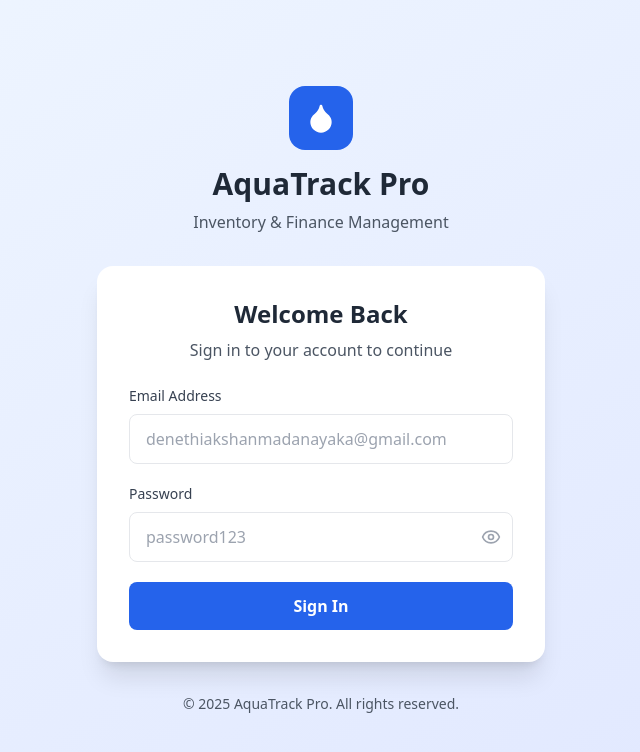
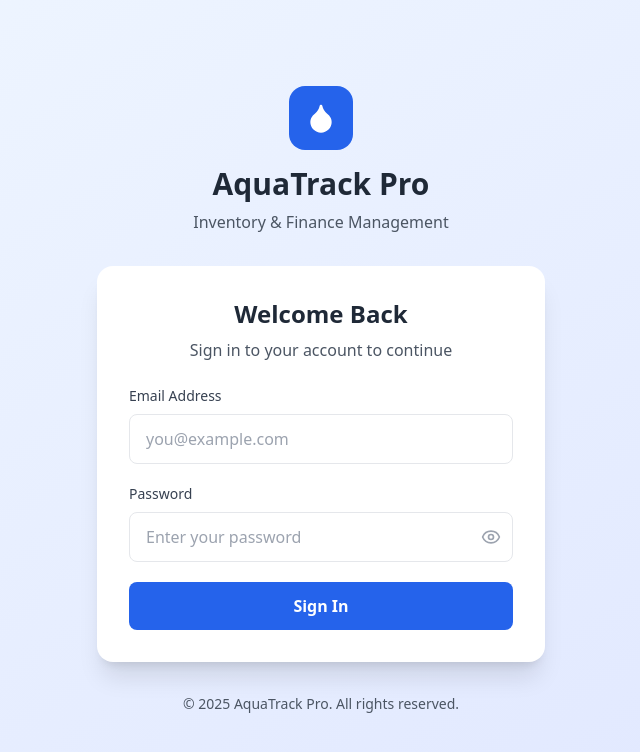
Before and after one commit to dulanjafernando/Inventory-Management, a React (Vite) app in the folder Frontend/: page / in a window 1280 px wide. Shown: the top 752 px of the page, without its empty margins (319-959 px from the left). Built offline with nearby package versions, Linux system fonts and the light colour scheme.

Commit message:
Update login placeholders

```diff
--- a/Frontend/src/pages/Auth/Login.jsx
+++ b/Frontend/src/pages/Auth/Login.jsx
@@ -67,7 +67,7 @@ export default function Login() {
                 type='email'
                 value={email}
                 onChange={(e) => setEmail(e.target.value)}
-                placeholder='denethiakshanmadanayaka@gmail.com'
+                placeholder='you@example.com'
                 className='w-full px-4 py-3 border border-gray-200 rounded-lg focus:outline-none focus:ring-2 focus:ring-blue-500 focus:border-transparent'
                 required
               />
@@ -83,7 +83,7 @@ export default function Login() {
                   type={showPassword ? 'text' : 'password'}
                   value={password}
                   onChange={(e) => setPassword(e.target.value)}
-                  placeholder='password123'
+                  placeholder='Enter your password'
                   className='w-full px-4 py-3 border border-gray-200 rounded-lg focus:outline-none focus:ring-2 focus:ring-blue-500 focus:border-transparent'
                   required
                 />
```
Also changed, not shown: 2 other files (tests, documents, lock files or other folders).
